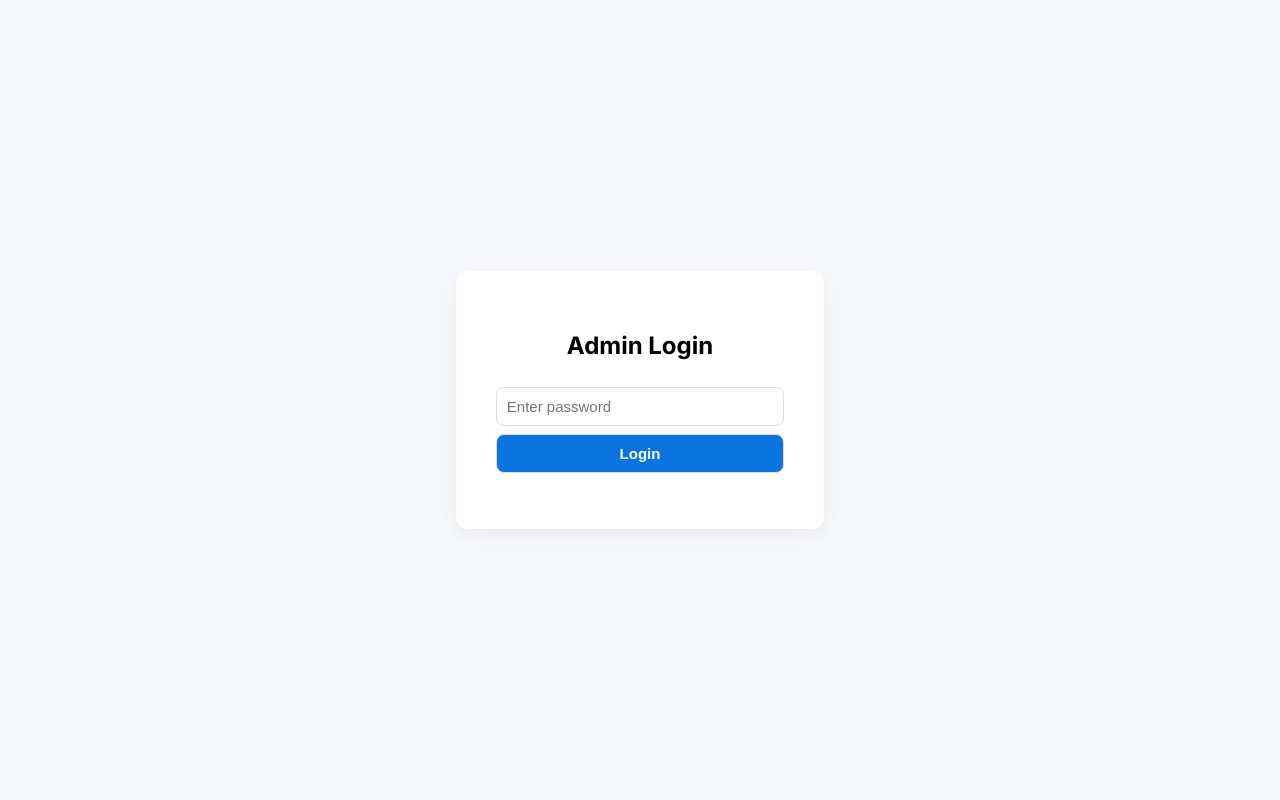
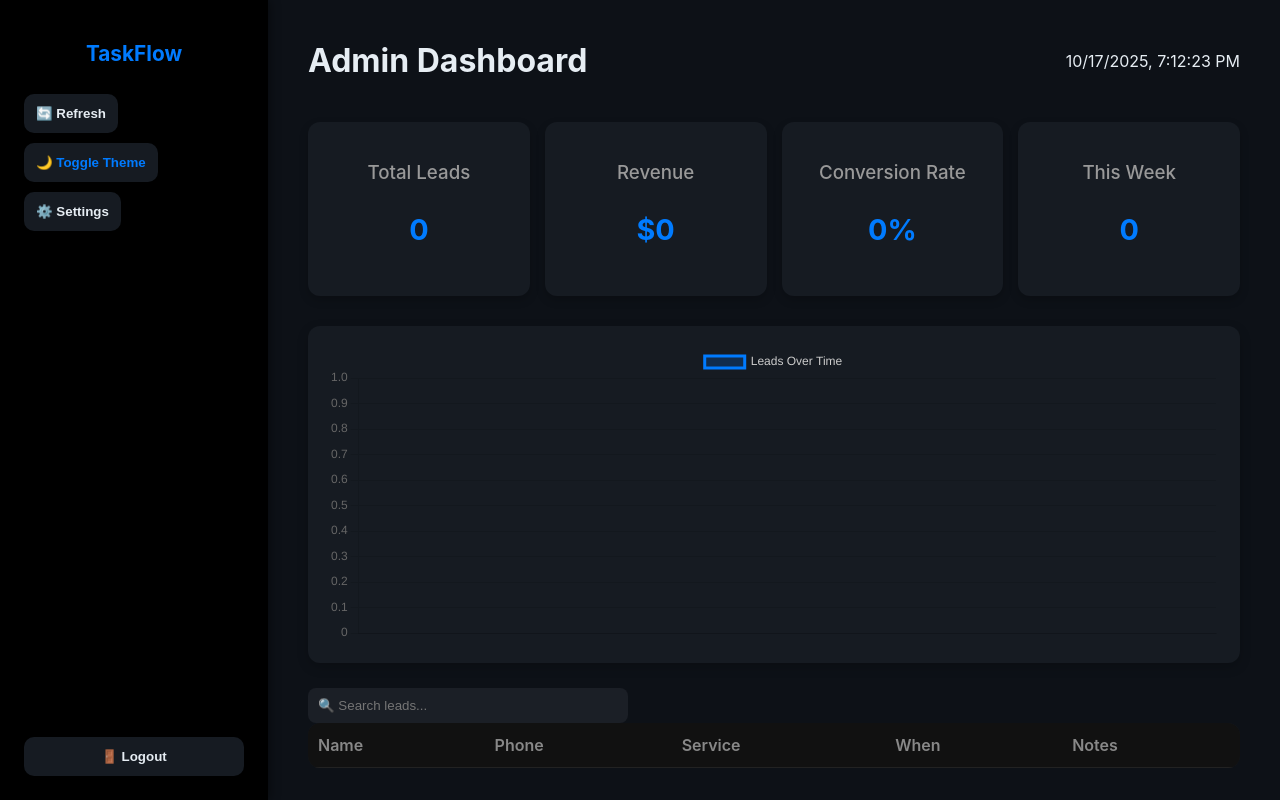
Before and after one commit to salmansdiodi02-stack/taskflow_mvp_v2, a React app: page frontend/admin.html in a window 1280 px wide. Built offline with nearby package versions, Linux system fonts and the light colour scheme; no server answers.

Commit message:
Dark modern GoHighLevel-style admin dashboard

```diff
--- a/frontend/admin.html
+++ b/frontend/admin.html
@@ -4,276 +4,263 @@
   <meta charset="UTF-8" />
   <meta name="viewport" content="width=device-width, initial-scale=1.0" />
   <title>TaskFlow Admin Dashboard</title>
-  <link href="https://fonts.googleapis.com/css2?family=Inter:wght@400;600;700&display=swap" rel="stylesheet" />
   <script src="https://cdn.jsdelivr.net/npm/chart.js"></script>
   <style>
-    * { box-sizing: border-box; }
+    :root {
+      --bg: #0d1117;
+      --card: #161b22;
+      --text: #e6edf3;
+      --accent: #007bff;
+      --accent-glow: 0 0 8px #007bff99;
+    }
+
     body {
       margin: 0;
-      font-family: Inter, Arial, sans-serif;
-      background: #f6f8fc;
+      font-family: 'Inter', sans-serif;
+      background: var(--bg);
+      color: var(--text);
       display: flex;
       height: 100vh;
+      overflow: hidden;
     }
+
     /* Sidebar */
     .sidebar {
-      width: 230px;
-      background: #0b74de;
-      color: #fff;
+      width: 220px;
+      background: #000;
+      padding: 24px;
       display: flex;
       flex-direction: column;
-      padding: 20px;
+      justify-content: space-between;
+      box-shadow: 2px 0 10px #00000066;
     }
     .sidebar h2 {
-      font-size: 20px;
-      margin: 0 0 20px;
+      color: var(--accent);
+      font-size: 1.3rem;
       text-align: center;
     }
     .sidebar button {
-      background: rgba(255,255,255,0.15);
+      background: var(--card);
       border: none;
-      color: #fff;
-      padding: 10px;
-      border-radius: 8px;
-      margin-bottom: 8px;
+      color: var(--text);
+      font-weight: 600;
+      border-radius: 10px;
+      padding: 12px;
+      margin-top: 10px;
       cursor: pointer;
-      transition: background 0.2s;
+      transition: all 0.2s;
     }
-    .sidebar button:hover { background: rgba(255,255,255,0.3); }
+    .sidebar button:hover {
+      background: var(--accent);
+      color: white;
+      box-shadow: var(--accent-glow);
+    }
 
     /* Main area */
     .main {
       flex: 1;
-      display: flex;
-      flex-direction: column;
+      overflow-y: auto;
+      padding: 20px 40px;
     }
 
-    /* Top bar */
-    .topbar {
-      background: #fff;
-      padding: 16px 24px;
-      box-shadow: 0 2px 5px rgba(0,0,0,0.05);
+    header {
       display: flex;
+      justify-content: space-between;
       align-items: center;
-      justify-content: space-between;
+      margin-bottom: 20px;
     }
-    .topbar h1 { font-size: 18px; margin: 0; }
 
-    /* Stats cards */
-    .stats {
+    .metrics {
       display: grid;
-      grid-template-columns: repeat(auto-fit, minmax(200px, 1fr));
-      gap: 16px;
+      grid-template-columns: repeat(auto-fit, minmax(220px, 1fr));
+      gap: 15px;
+      margin-bottom: 30px;
+    }
+
+    .card {
+      background: var(--card);
+      border-radius: 12px;
       padding: 20px;
+      box-shadow: 0 4px 10px #00000033;
+      text-align: center;
     }
-    .card {
-      background: #fff;
+
+    .card h3 {
+      font-weight: 500;
+      color: #999;
+    }
+
+    .card p {
+      font-size: 1.8rem;
+      font-weight: 700;
+      color: var(--accent);
+    }
+
+    .chart-container {
+      background: var(--card);
       padding: 20px;
       border-radius: 12px;
-      box-shadow: 0 4px 10px rgba(0,0,0,0.05);
-      text-align: center;
-      transition: transform 0.2s ease;
+      box-shadow: 0 4px 12px #00000033;
+      margin-bottom: 25px;
     }
-    .card:hover { transform: translateY(-3px); }
-    .card h3 { margin: 0; color: #666; font-size: 14px; }
-    .card p { font-size: 24px; margin: 8px 0 0; font-weight: 600; color: #0b74de; }
 
-    /* Chart + Table */
-    .content {
-      display: grid;
-      grid-template-columns: 1fr 1.2fr;
-      gap: 20px;
-      padding: 20px;
-    }
-    canvas { background: #fff; border-radius: 12px; padding: 16px; box-shadow: 0 4px 10px rgba(0,0,0,0.05); }
     table {
       width: 100%;
       border-collapse: collapse;
-      background: #fff;
+      background: var(--card);
       border-radius: 12px;
       overflow: hidden;
-      box-shadow: 0 4px 10px rgba(0,0,0,0.05);
     }
-    th, td { padding: 10px 14px; border-bottom: 1px solid #eee; font-size: 14px; text-align: left; }
-    th { background: #f8f9fb; color: #555; }
-    tr:hover { background: #f1f5ff; }
 
-    /* Login */
-    #loginSection {
-      margin: auto;
-      background: #fff;
-      padding: 40px;
-      border-radius: 12px;
-      text-align: center;
-      box-shadow: 0 6px 20px rgba(0,0,0,0.06);
+    th, td {
+      padding: 12px 10px;
+      text-align: left;
+      border-bottom: 1px solid #222;
     }
-    input, button {
-      font-size: 15px;
+
+    th {
+      background: #111;
+      color: #888;
+      font-weight: 600;
+    }
+
+    tr:hover {
+      background: #1c2129;
+    }
+
+    input {
       padding: 10px;
       border-radius: 8px;
-      border: 1px solid #ddd;
-      margin-top: 8px;
-      width: 100%;
-      box-sizing: border-box;
+      border: none;
+      width: 300px;
+      background: #1b1f26;
+      color: var(--text);
     }
-    button {
-      background: #0b74de;
-      color: #fff;
-      font-weight: 600;
-      cursor: pointer;
+
+    #darkToggle {
+      background: var(--card);
+      color: var(--accent);
     }
-    button:hover { background: #095fbd; }
   </style>
 </head>
 <body>
-
-  <!-- Login Section -->
-  <div id="loginSection">
-    <h2>Admin Login</h2>
-    <input type="password" id="adminPass" placeholder="Enter password">
-    <button id="loginBtn">Login</button>
-    <p id="loginStatus" style="color:red;"></p>
+  <div class="sidebar">
+    <div>
+      <h2>TaskFlow</h2>
+      <button id="refreshBtn">🔄 Refresh</button>
+      <button id="darkToggle">🌙 Toggle Theme</button>
+      <button>⚙️ Settings</button>
+    </div>
+    <button id="logoutBtn">🚪 Logout</button>
   </div>
 
-  <!-- Dashboard -->
-  <div class="main" id="adminPanel" style="display:none;">
-    <div class="sidebar">
-      <h2>TaskFlow</h2>
-      <button id="refreshBtn">🔄 Refresh</button>
-      <button onclick="alert('Feature coming soon!')">⚙️ Settings</button>
-      <button onclick="alert('Logging out...'); location.reload();">🚪 Logout</button>
+  <div class="main">
+    <header>
+      <h1>Admin Dashboard</h1>
+      <div id="datetime"></div>
+    </header>
+
+    <div class="metrics">
+      <div class="card"><h3>Total Leads</h3><p id="totalLeads">0</p></div>
+      <div class="card"><h3>Revenue</h3><p id="revenue">$0</p></div>
+      <div class="card"><h3>Conversion Rate</h3><p id="conversion">0%</p></div>
+      <div class="card"><h3>This Week</h3><p id="weekLeads">0</p></div>
     </div>
 
-    <div class="main-content">
-      <div class="topbar">
-        <h1>Admin Dashboard</h1>
-        <span id="datetime"></span>
+    <div class="chart-container">
+      <canvas id="leadsChart" height="100"></canvas>
     </div>
 
-      <div class="stats">
-        <div class="card"><h3>Total Leads</h3><p id="totalLeads">0</p></div>
-        <div class="card"><h3>Revenue</h3><p>$0</p></div>
-        <div class="card"><h3>Conversion Rate</h3><p>0%</p></div>
-        <div class="card"><h3>This Week</h3><p id="weeklyLeads">0</p></div>
-      </div>
-
-      <div class="content">
-        <canvas id="leadsChart"></canvas>
-        <table id="leadsTable">
+    <input id="searchBox" placeholder="🔍 Search leads..." />
+    <table>
       <thead>
-            <tr>
-              <th>Name</th>
-              <th>Phone</th>
-              <th>Service</th>
-              <th>When</th>
-              <th>Notes</th>
-            </tr>
+        <tr><th>Name</th><th>Phone</th><th>Service</th><th>When</th><th>Notes</th></tr>
       </thead>
-          <tbody></tbody>
+      <tbody id="leadsBody"></tbody>
     </table>
-      </div>
-    </div>
   </div>
 
   <script>
-    const API_BASE = 'https://taskflow-mvp-v2.onrender.com';
-    const loginBtn = document.getElementById('loginBtn');
-    const adminPass = document.getElementById('adminPass');
-    const loginStatus = document.getElementById('loginStatus');
-    const loginSection = document.getElementById('loginSection');
-    const adminPanel = document.getElementById('adminPanel');
-    const refreshBtn = document.getElementById('refreshBtn');
-    const leadsTableBody = document.querySelector('#leadsTable tbody');
-    const totalLeads = document.getElementById('totalLeads');
-    const weeklyLeads = document.getElementById('weeklyLeads');
-    let chart;
+    const API = 'https://taskflow-mvp-v2.onrender.com';
 
-    // DateTime
-    function updateTime() {
-      const now = new Date();
-      document.getElementById('datetime').textContent = now.toLocaleString();
+    const ctx = document.getElementById('leadsChart');
+    const leadsChart = new Chart(ctx, {
+      type: 'line',
+      data: { labels: [], datasets: [{
+        label: 'Leads Over Time',
+        data: [],
+        borderColor: '#007bff',
+        backgroundColor: '#007bff33',
+        tension: 0.4
+      }]},
+      options: { scales: { y: { beginAtZero: true }}, plugins: { legend: { labels: { color: '#ccc' }}}}
+    });
+
+    async function loadLeads() {
+      const res = await fetch(`${API}/api/leads-list`);
+      const data = await res.json();
+      renderLeads(data);
+      updateMetrics(data);
     }
-    setInterval(updateTime, 1000);
 
-    // Login
-    loginBtn.addEventListener('click', async () => {
-      const password = adminPass.value.trim();
-      if (!password) {
-        loginStatus.textContent = "Please enter a password.";
-        return;
+    function renderLeads(leads) {
+      const body = document.getElementById('leadsBody');
+      body.innerHTML = '';
+      leads.forEach(l => {
+        const tr = document.createElement('tr');
+        tr.innerHTML = `<td>${l.name}</td><td>${l.phone}</td><td>${l.service||''}</td><td>${l.preferred||''}</td><td>${l.notes||''}</td>`;
+        body.appendChild(tr);
+      });
+      updateChart(leads);
     }
-      loginStatus.textContent = "Checking...";
-      try {
-        const res = await fetch(`${API_BASE}/api/admin-login`, {
-          method: 'POST',
-          headers: {'Content-Type': 'application/json'},
-          body: JSON.stringify({ password })
+
+    function updateChart(leads) {
+      const days = {};
+      leads.forEach(l => {
+        const d = new Date(l.created_at || Date.now()).toLocaleDateString();
+        days[d] = (days[d] || 0) + 1;
       });
-        if (res.ok) {
-          loginSection.style.display = 'none';
-          adminPanel.style.display = 'flex';
-          loadLeads();
+      leadsChart.data.labels = Object.keys(days);
+      leadsChart.data.datasets[0].data = Object.values(days);
+      leadsChart.update();
+    }
+
+    function updateMetrics(leads) {
+      document.getElementById('totalLeads').textContent = leads.length;
+      const revenueMap = { "House Cleaning": 100, "Lawn Care": 120, "Painting": 150, "Plumbing": 200 };
+      const revenue = leads.reduce((sum, l) => sum + (revenueMap[l.service] || 0), 0);
+      document.getElementById('revenue').textContent = `$${revenue}`;
+    }
+
+    document.getElementById('refreshBtn').addEventListener('click', loadLeads);
+    document.getElementById('logoutBtn').addEventListener('click', () => location.reload());
+    document.getElementById('darkToggle').addEventListener('click', () => {
+      const r = document.documentElement;
+      const dark = r.style.getPropertyValue('--bg') === '#0d1117';
+      if (dark) {
+        r.style.setProperty('--bg', '#f5f7fb');
+        r.style.setProperty('--card', '#fff');
+        r.style.setProperty('--text', '#111');
       } else {
-          loginStatus.textContent = "❌ Wrong password. Try again.";
-        }
-      } catch {
-        loginStatus.textContent = "Network error.";
+        r.style.setProperty('--bg', '#0d1117');
+        r.style.setProperty('--card', '#161b22');
+        r.style.setProperty('--text', '#e6edf3');
       }
     });
 
-    // Load leads
-    async function loadLeads() {
-      leadsTableBody.innerHTML = "<tr><td colspan='5'>Loading...</td></tr>";
-      try {
-        const res = await fetch(`${API_BASE}/api/leads-list`);
-        const data = await res.json();
-        leadsTableBody.innerHTML = "";
-        totalLeads.textContent = data.length;
-        const weekAgo = new Date(Date.now() - 7 * 24 * 60 * 60 * 1000);
-        const weekCount = data.filter(l => new Date(l.createdAt) > weekAgo).length;
-        weeklyLeads.textContent = weekCount;
-
-        const byDate = {};
-        data.forEach(l => {
-          const day = l.createdAt ? l.createdAt.slice(0,10) : "Unknown";
-          byDate[day] = (byDate[day] || 0) + 1;
+    document.getElementById('searchBox').addEventListener('input', e => {
+      const q = e.target.value.toLowerCase();
+      document.querySelectorAll('#leadsBody tr').forEach(row => {
+        row.style.display = row.textContent.toLowerCase().includes(q) ? '' : 'none';
+      });
     });
 
-        if (chart) chart.destroy();
-        const ctx = document.getElementById('leadsChart').getContext('2d');
-        chart = new Chart(ctx, {
-          type: 'line',
-          data: {
-            labels: Object.keys(byDate),
-            datasets: [{
-              label: 'Leads Over Time',
-              data: Object.values(byDate),
-              borderColor: '#0b74de',
-              backgroundColor: 'rgba(11,116,222,0.1)',
-              fill: true,
-              tension: 0.4
-            }]
-          },
-          options: { responsive: true, plugins: { legend: { display: false } } }
-        });
-
-        data.forEach(lead => {
-          const tr = document.createElement('tr');
-          tr.innerHTML = `
-            <td>${lead.name}</td>
-            <td>${lead.phone}</td>
-            <td>${lead.service || ''}</td>
-            <td>${lead.preferred || ''}</td>
-            <td>${lead.notes || ''}</td>
-          `;
-          leadsTableBody.appendChild(tr);
-        });
-      } catch {
-        leadsTableBody.innerHTML = "<tr><td colspan='5'>Error loading leads.</td></tr>";
+    function updateTime() {
+      document.getElementById('datetime').textContent = new Date().toLocaleString();
     }
-    }
-
-    refreshBtn.addEventListener('click', loadLeads);
+    setInterval(updateTime, 1000);
+    updateTime();
+    loadLeads();
   </script>
 </body>
 </html>
```
Lines whose indentation alone changed are shown as unchanged.
